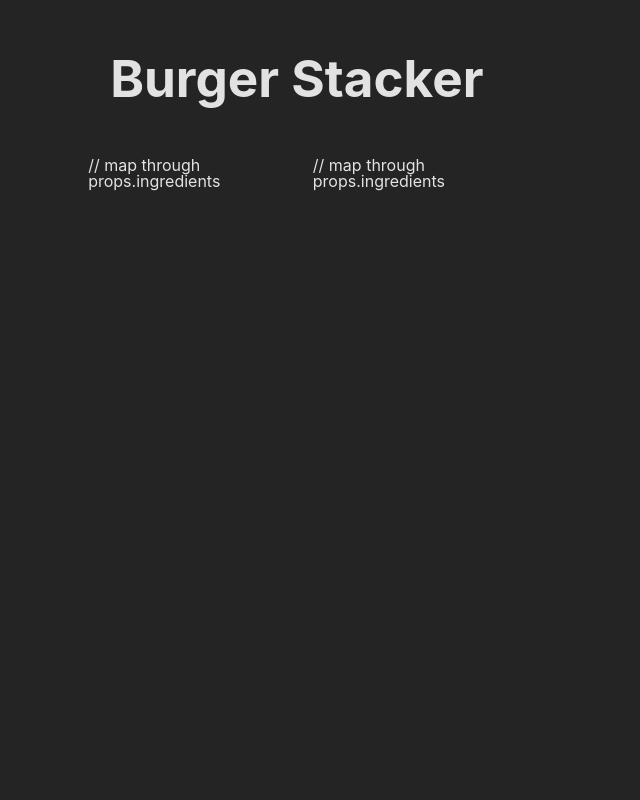
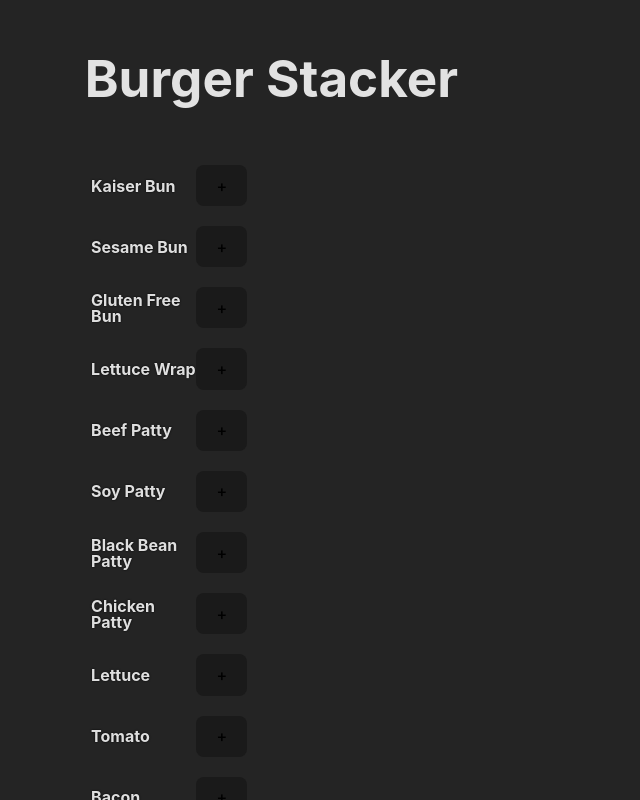
Before and after one commit to SylviaRemington/lifting-state-in-react-lab, a React (Vite) app: page / in a window 1280 px wide. Shown: the whole page, without its empty margins (0-640 px from the left). Built offline with nearby package versions, Linux system fonts and the light colour scheme.

Commit message:
mapping availableIngredients in IngredientList.jsx and rendering ingredients name with button to add to burger

```diff
--- a/src/components/IngredientList/IngredientList.jsx
+++ b/src/components/IngredientList/IngredientList.jsx
@@ -1,8 +1,18 @@
 // src/components/IngredientList/IngredientList.jsx
 
 const IngredientList = (props) => {
-  return <ul>// map through props.ingredients</ul>;
-  <button>Ingredients List Add</button>
+  return (
+    <ul>
+      {props.ingredients.map((ingredient, index) => (
+        // .map can only return one single item, thus button is in li instead of two separate items / they are linked that way
+        <li>{ingredient.name}
+        <button onClick={() => props.addToBurger(ingredient)}>+</button>
+        </li>
+      ))}
+    </ul>
+  )
+  // return <ul>// map through props.ingredients</ul>;
+  // <button>Ingredients List Add</button>
 };
 
 export default IngredientList;
```
